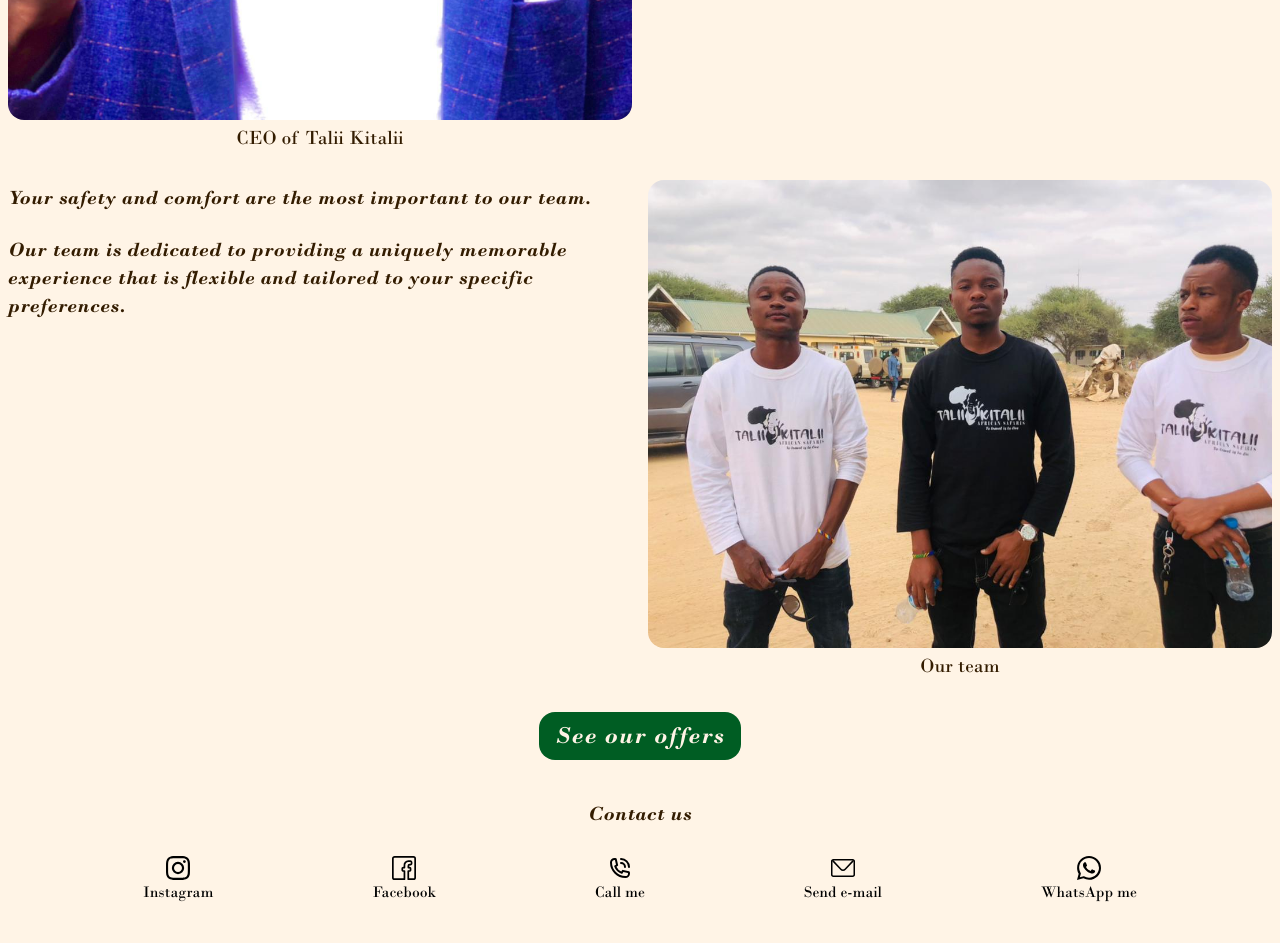
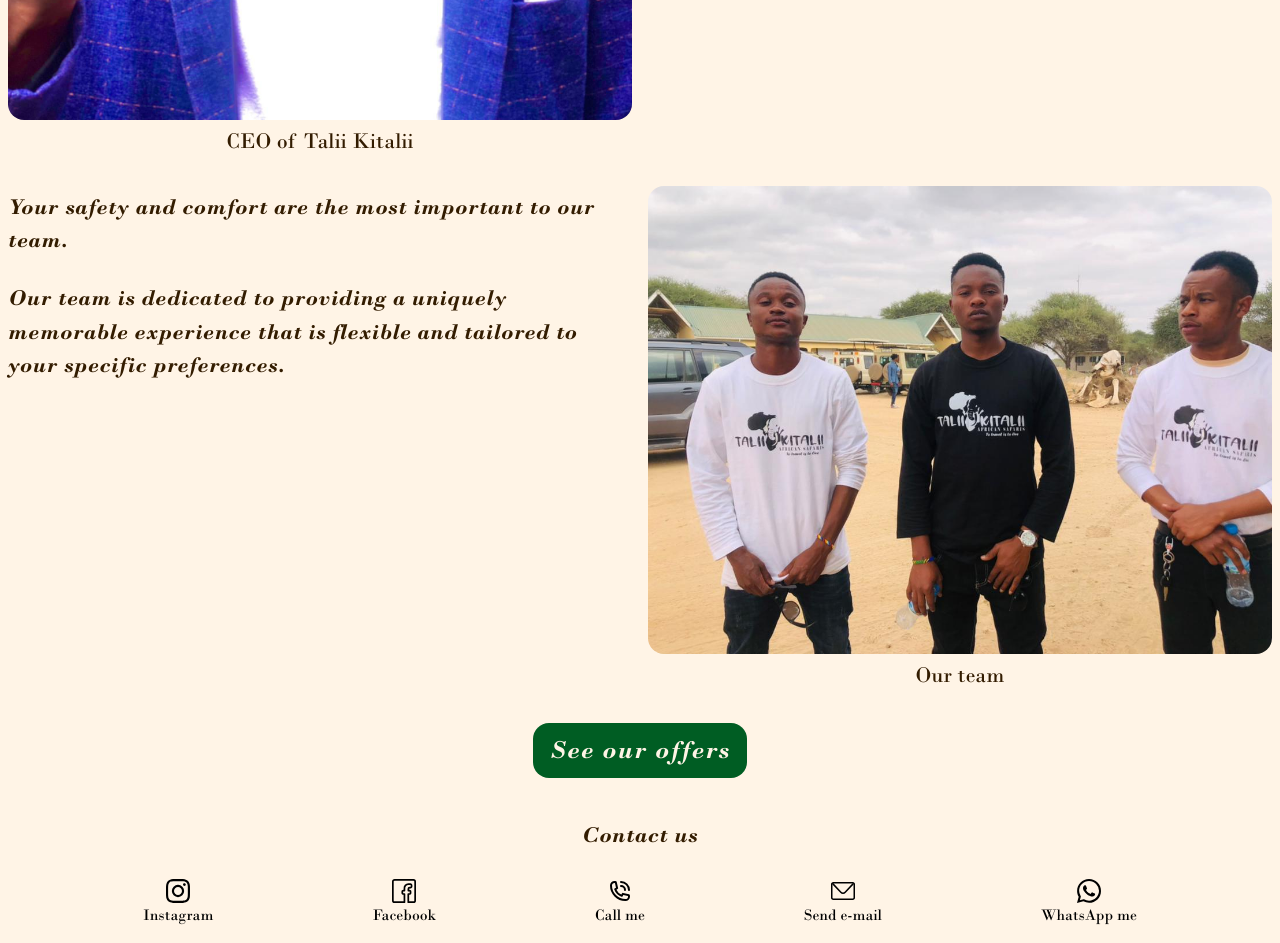
Before and after one commit to Misiorny/TaliiKitalii, a Next.js app: page / in a window 1280 px wide. Shown: the part 1000-1943 px from the top of the page. Before the commit the page ends 1920 px from the top, so only its background shows below. Built offline with nearby package versions, Linux system fonts and the light colour scheme.

Commit message:
feat change basic data in tailwind config file

```diff
--- a/tailwind.config.ts
+++ b/tailwind.config.ts
@@ -7,6 +7,28 @@ const config: Config = {
     './src/app/**/*.{js,ts,jsx,tsx,mdx}',
   ],
   theme: {
+    screens:{
+      '2xs':'340px',
+      'xs':'400px',
+      'sm':'480px',
+      'sl':'576px',
+      'xsl':'680px',
+      'md':'780px',
+      'ml':'960px',
+      'xml':'1024px',
+      'lg':'1200px',
+      'xl':'1440px',
+      '2xl':'1560px'
+    },
+    fontSize:{
+      'sm':['0.8rem','1.2rem'],
+      'base':['1rem','1.5rem'],
+      'md':['1.2rem','1.8rem'],
+      'xl':['1.4rem','2.1rem'],
+      '2xl':['1.6rem','2.4rem'],
+      '3xl':['1.8rem','2.7rem'],
+      '4xl':['2rem','3rem'],
+    },
     extend: {
       backgroundImage: {
         'gradient-radial': 'radial-gradient(var(--tw-gradient-stops))',
```
